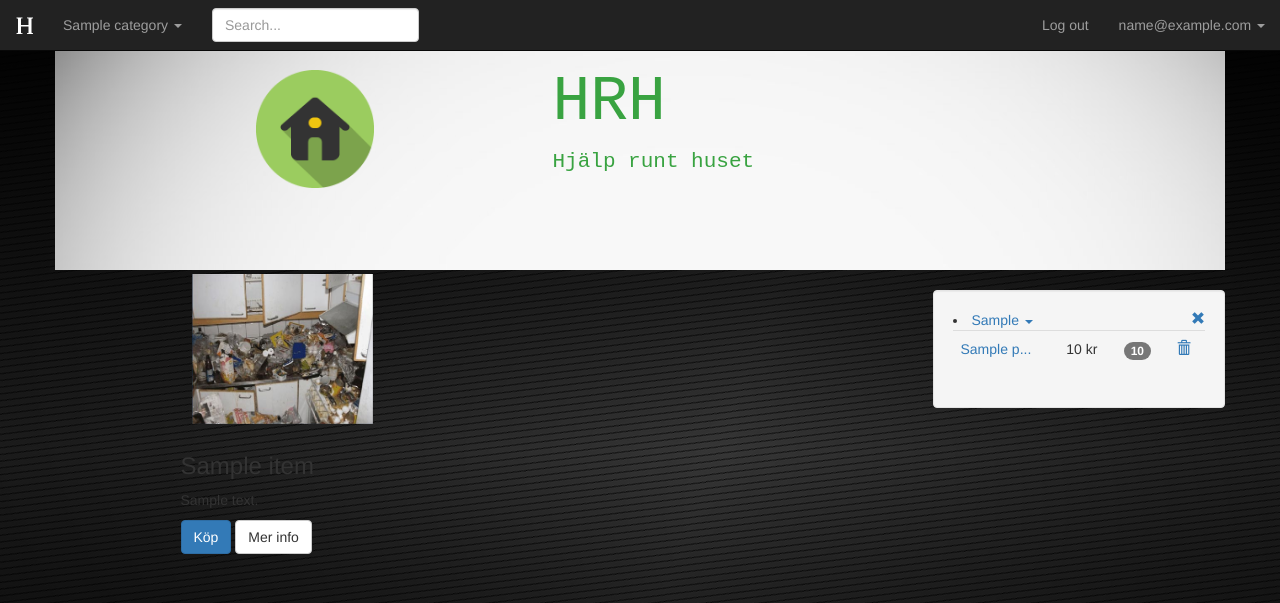
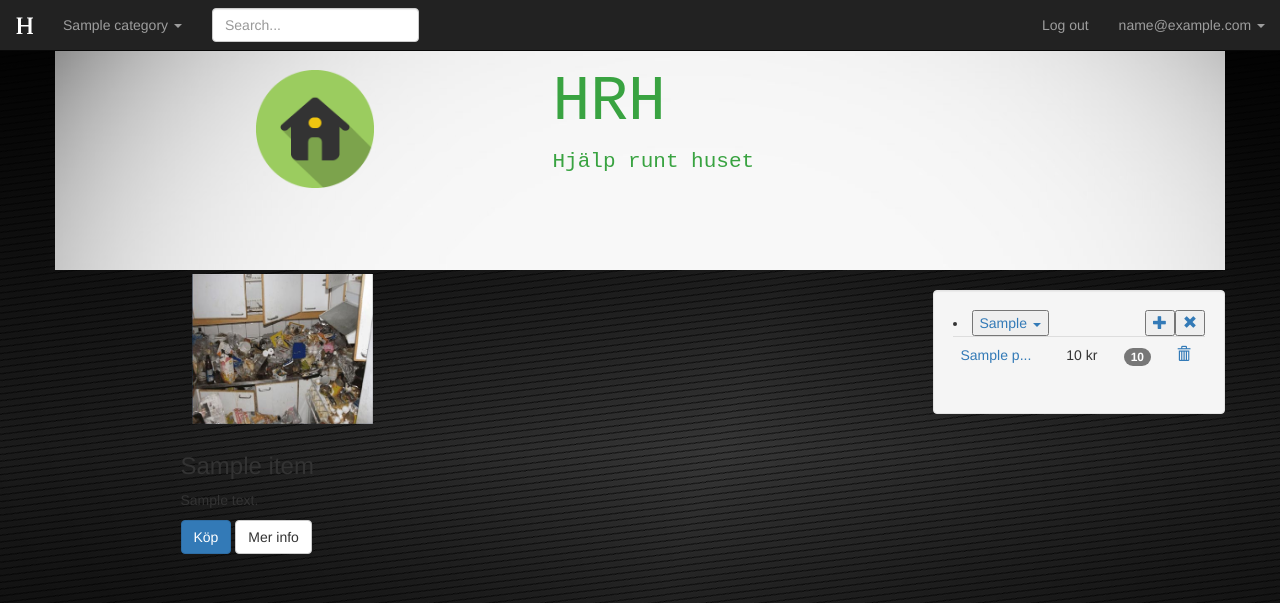
Before and after one commit to superspindel/onlineStore, a Flask app: template storeSite/templates/home.html in a window 1280 px wide. Shown: the top 603 px of the page. Run offline with Flask 3, Linux system fonts and the light colour scheme; the template is opened without the code that fills it: most values are stand-ins (such as "Sample title", 1, 10 or a date in 2020); some libraries are stand-ins or nearby versions.

Commit message:
style på shoppingCart

```diff
--- a/storeSite/templates/shoppingcart.html
+++ b/storeSite/templates/shoppingcart.html
@@ -1,19 +1,34 @@
 <div class="row">
-                {% if dictionary.shoppingCarts is defined %}
+                {% if dictionary.userEmail %}
                 <div class="well" style="margin-top: 20px;">
-                    {% if dictionary.activeCart is defined %}
                 <li class="dropdown">
                     <a href="#" class="dropdown-toggle" data-toggle="dropdown" role="button" aria-haspopup="true" aria-expanded="false">
+                        <button type="button">
+                            {% if dictionary.activeCart %}
                             {{ dictionary.activeCart }}
                         <span class="caret">
 
                         </span>
+                            {% else %}
+                            SHOPPINGCART
+                            {% endif %}
+                        </button>
                     </a>
                     <a href="/delete/{{dictionary.activeCart}}">
-                        <span class="glyphicon glyphicon-remove" style="float:right;">
+                        <button type="button" style="float:right;">
+                        <span class="glyphicon glyphicon-remove">
 
                         </span>
+                        </button>
                     </a>
+                    <a href="/createCart">
+                        <button type="button" style="float:right;">
+                        <span class="glyphicon glyphicon-plus">
+
+                        </span>
+                        </button>
+                    </a>
+                    {% if dictionary.shoppingCarts %}
                     <ul class="dropdown-menu">
                         {% for cartID in dictionary.shoppingCarts %}
                             <li>
@@ -23,10 +38,8 @@
                             </li>
                         {% endfor %}
                     </ul>
+                    {% endif %}
                 </li>
-                    {% else %}
-                            <H6>SHOPPINGCART</H6>
-                            {% endif %}
                     <table class="table">
                           {% for product in dictionary.cartProds %}
                       <tr>
```
